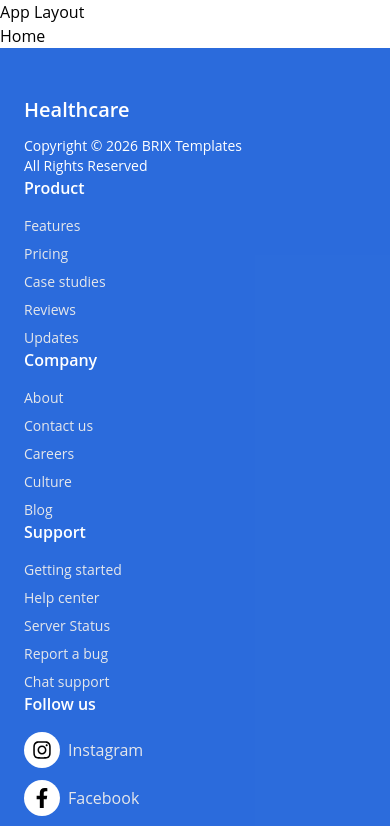
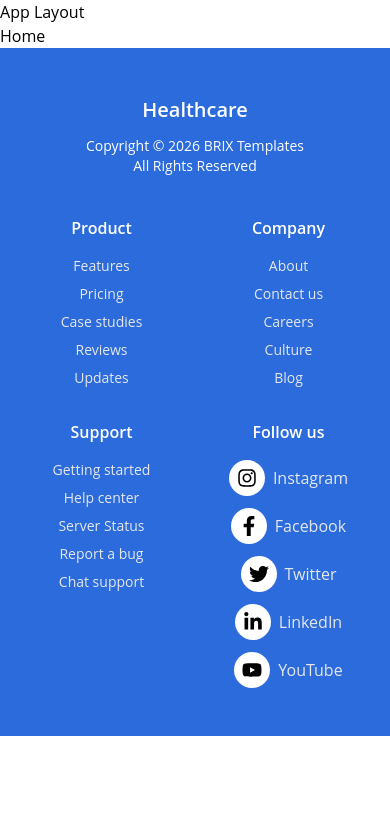
Before and after one commit to engahmed25/Medical-App, a React (Vite) app: page / in a window 390 px wide. Shown: the top 826 px of the page. Built offline with nearby package versions, Linux system fonts and the light colour scheme.

Commit message:
Updated responsive footer

```diff
--- a/src/ui/footer.jsx
+++ b/src/ui/footer.jsx
@@ -9,15 +9,18 @@ import {
 const Footer = () => {
   return (
     <footer className="bg-[var(--main-lite-color)] text-white py-12 px-6">
-      <div className="max-w-7xl mx-auto grid grid-cols-1 md:grid-cols-6 gap-0">
-        <div className="md:col-span-2">
+      <div className="max-w-7xl mx-auto grid grid-cols-1 md:grid-cols-6 gap-10 md:gap-0">
+        {/* Left Section */}
+        <div className="md:col-span-2 text-center md:text-left">
           <h2 className="text-xl font-semibold mb-3">Healthcare</h2>
-          <p className="text-sm ">
-            Copyright © 2026 BRIX Templates
-            <br /> All Rights Reserved
+          <p className="text-sm">
+            Copyright © 2026 BRIX Templates <br /> All Rights Reserved
           </p>
         </div>
 
+        {/* Main Sections → Mobile: 2x2 grid / Desktop: normal columns */}
+        <div className="col-span-1 md:col-span-4 grid grid-cols-2 md:grid-cols-4 gap-8 text-center md:text-left">
+          {/* Product */}
           <div>
             <h3 className="font-semibold mb-4">Product</h3>
             <ul className="space-y-2 text-sm text-gray-200">
@@ -29,6 +32,7 @@ const Footer = () => {
             </ul>
           </div>
 
+          {/* Company */}
           <div>
             <h3 className="font-semibold mb-4">Company</h3>
             <ul className="space-y-2 text-sm text-gray-200">
@@ -40,6 +44,7 @@ const Footer = () => {
             </ul>
           </div>
 
+          {/* Support */}
           <div>
             <h3 className="font-semibold mb-4">Support</h3>
             <ul className="space-y-2 text-sm text-gray-200">
@@ -51,10 +56,10 @@ const Footer = () => {
             </ul>
           </div>
 
+          {/* Follow Us */}
           <div>
             <h3 className="font-semibold mb-4">Follow us</h3>
-          <div className="flex flex-col gap-3">
-            {/* Instagram */}
+            <div className="flex flex-col gap-3 items-center md:items-start">
               <div className="flex items-center gap-2 group cursor-pointer">
                 <span className="bg-white p-2 rounded-full">
                   <FaInstagram className="text-black w-5 h-5" />
@@ -64,7 +69,6 @@ const Footer = () => {
                 </span>
               </div>
 
-            {/* Facebook */}
               <div className="flex items-center gap-2 group cursor-pointer">
                 <span className="bg-white p-2 rounded-full">
                   <FaFacebookF className="text-black w-5 h-5" />
@@ -74,7 +78,6 @@ const Footer = () => {
                 </span>
               </div>
 
-            {/* Twitter */}
               <div className="flex items-center gap-2 group cursor-pointer">
                 <span className="bg-white p-2 rounded-full">
                   <FaTwitter className="text-black w-5 h-5" />
@@ -84,7 +87,6 @@ const Footer = () => {
                 </span>
               </div>
 
-            {/* LinkedIn */}
               <div className="flex items-center gap-2 group cursor-pointer">
                 <span className="bg-white p-2 rounded-full">
                   <FaLinkedinIn className="text-black w-5 h-5" />
@@ -94,7 +96,6 @@ const Footer = () => {
                 </span>
               </div>
 
-            {/* YouTube */}
               <div className="flex items-center gap-2 group cursor-pointer">
                 <span className="bg-white p-2 rounded-full">
                   <FaYoutube className="text-black w-5 h-5" />
@@ -106,6 +107,7 @@ const Footer = () => {
             </div>
           </div>
         </div>
+      </div>
     </footer>
   );
 };
```
Lines whose indentation alone changed are shown as unchanged.
